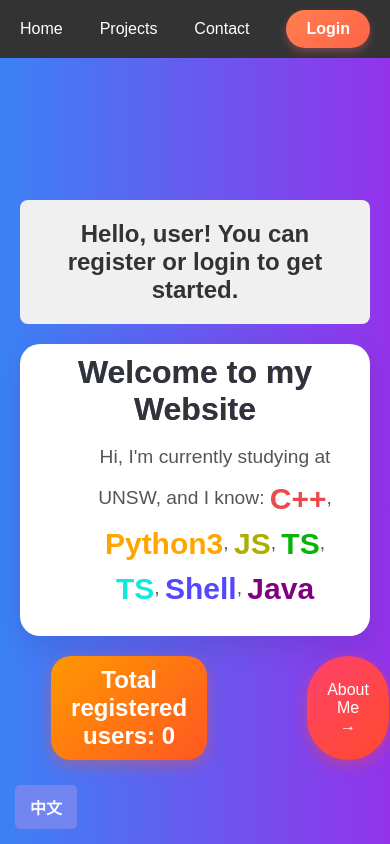
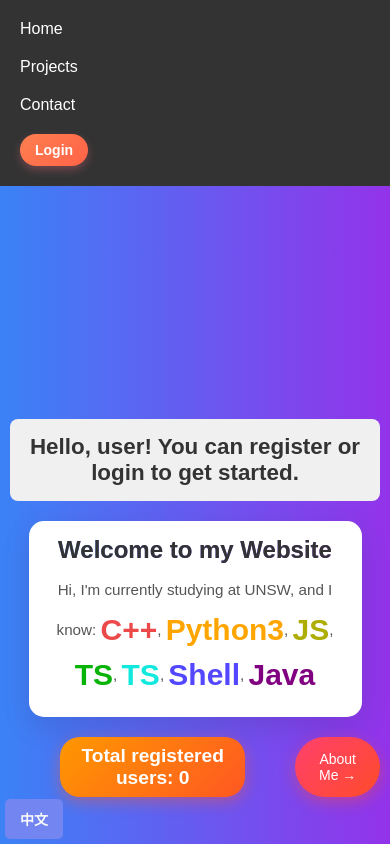
Before and after one commit to Liren4396/projectWebsite, a React (Create React App) app in the folder frontend/: page / in a window 390 px wide. Shown: the top 844 px of the page. Built offline with nearby package versions, Linux system fonts and the light colour scheme; no server answers.

Commit message:
修复适配问题

```diff
--- a/frontend/src/App.css
+++ b/frontend/src/App.css
@@ -22,8 +22,7 @@ body.zh {
   font-family: 'Microsoft YaHei', '微软雅黑', sans-serif;
 }
 
-
-.logout-button {
+.logout-button, .back-button, .login-button {
   background: linear-gradient(135deg, #ff7f50, #ff6347);
   color: white;
   font-size: 16px;
@@ -36,44 +35,7 @@ body.zh {
   box-shadow: 0 4px 8px rgba(255, 117, 140, 0.3);
 }
 
-.back-button {
-  background: linear-gradient(135deg, #ff7f50, #ff6347);
-  color: white;
-  font-size: 16px;
-  font-weight: bold;
-  padding: 10px 20px;
-  border: none;
-  border-radius: 25px;
-  cursor: pointer;
-  transition: all 0.3s ease-in-out;
-  box-shadow: 0 4px 8px rgba(255, 117, 140, 0.3);
-}
-
-.login-button {
-  background: linear-gradient(135deg, #ff7f50, #ff6347);
-  color: white;
-  font-size: 16px;
-  font-weight: bold;
-  padding: 10px 20px;
-  border: none;
-  border-radius: 25px;
-  cursor: pointer;
-  transition: all 0.3s ease-in-out;
-  box-shadow: 0 4px 8px rgba(255, 117, 140, 0.3);
-}
-
-.logout-button:hover {
-  background: linear-gradient(135deg, #ff6347, #ff7f50);
-  transform: scale(1.05);
-  box-shadow: 0 6px 12px rgba(255, 117, 140, 0.5);
-}
-.back-button:hover {
-  background: linear-gradient(135deg, #ff6347, #ff7f50);
-  transform: scale(1.05);
-  box-shadow: 0 6px 12px rgba(255, 117, 140, 0.5);
-}
-
-.login-button:hover {
+.logout-button:hover, .back-button:hover, .login-button:hover {
   background: linear-gradient(135deg, #ff6347, #ff7f50);
   transform: scale(1.05);
   box-shadow: 0 6px 12px rgba(255, 117, 140, 0.5);
@@ -88,3 +50,28 @@ nav a:hover {
   color: #f4a261;
   text-decoration: underline;
 }
+
+/* 移动端适配 */
+@media (max-width: 768px) {
+  nav {
+    flex-direction: column;
+    align-items: flex-start;
+    padding: 10px;
+  }
+
+  .nav-links {
+    flex-direction: column;
+    gap: 10px;
+    width: 100%;
+  }
+
+  .logout-button, .back-button, .login-button {
+    font-size: 14px;
+    padding: 8px 15px;
+  }
+
+  nav a {
+    display: block;
+    padding: 10px;
+  }
+}
--- a/frontend/src/components/AboutMe.css
+++ b/frontend/src/components/AboutMe.css
@@ -6,30 +6,48 @@
   color: #333333;
   border-radius: 10px;
   box-shadow: 0px 4px 10px rgba(0, 0, 0, 0.1);
-  display: flex; /* 使用 flexbox 布局 */
+  display: flex;
   flex-direction: column;
 }
 
+.title-container {
+  display: flex;
+  justify-content: center;
+  align-items: center;
+  width: 100%;
+  margin-bottom: 20px;
+}
+
 .title {
-  text-align: center; /* 确保标题文本居中 */
+  text-align: center;
   font-size: 26px;
+  font-weight: bold;
+  color: #222222;
   margin-left: 250px;
-  font-weight: bold;
-  color: #222222;  /* 深一点的灰色 */
   margin-bottom: 20px;
+}
+
+.avatar {
+  width: 150px;
+  height: 150px;
+  object-fit: cover;
+  border-radius: 50%;
+  border: 5px solid #3498db;
+  box-shadow: 0px 4px 10px rgba(0, 0, 0, 0.1);
+  margin-left: 200px;
 }
 
 .section {
   margin-bottom: 20px;
   padding: 15px;
-  background: #ffffff;  /* 白色卡片 */
+  background: #ffffff;
   border-radius: 8px;
   box-shadow: 0px 2px 5px rgba(0, 0, 0, 0.1);
 }
 
 .icon {
   font-size: 26px;
-  color: #3498db; /* 亮蓝色，让它更显眼 */
+  color: #3498db;
   margin-right: 10px;
 }
 
@@ -51,19 +69,34 @@ span {
   font-weight: bold;
 }
 
-.avatar {
-  width: 150px;
-  height: 150px;
-  object-fit: cover;
-  border-radius: 50%;
-  border: 5px solid #3498db;
-  box-shadow: 0px 4px 10px rgba(0, 0, 0, 0.1);
-  margin-left: 200px;
+/* 响应式设计：适配移动端 */
+@media (max-width: 768px) {
+  .title-container {
+    flex-direction: column;
+    text-align: center;
+  }
+
+  .title {
+    font-size: 22px;
+    margin-left: 0;
+  }
+
+  .avatar {
+    width: 120px;
+    height: 120px;
+    margin-left: 0;
+    margin-top: 10px;
+  }
+
+  .section {
+    padding: 10px;
+  }
+
+  p {
+    font-size: 16px;
+  }
+
+  h3 {
+    font-size: 20px;
+  }
 }
-.title-container {
-  display: flex;
-  justify-content: center;
-  align-items: center;
-  width: 100%;
-  margin-bottom: 20px;
-}
--- a/frontend/src/components/Contact.css
+++ b/frontend/src/components/Contact.css
@@ -1,41 +1,42 @@
-/* 设置背景和居中容器 */
+/* 背景渐变 + 自适应高度 */
 .contact-container {
   display: flex;
   justify-content: center;
   align-items: center;
-  height: 100vh;
+  min-height: 100vh; /* 适配小屏幕，避免溢出 */
+  padding: 20px; /* 适配移动端 */
   background: linear-gradient(135deg, #6e7dff, #80d0c7);
   font-family: 'Arial', sans-serif;
-  margin: 0; /* 去掉默认外边距 */
-}
-
-/* 内容框美化，增加间距调整 */
-.content-box {
-  background: #ffffff;
-  padding: 20px 30px; /* 减少上下间距，增加左右间距 */
-  border-radius: 20px;
-  box-shadow: 0 10px 30px rgba(0, 0, 0, 0.1);
-  text-align: center;
-  max-width: 600px;
-  width: 100%;
   box-sizing: border-box;
 }
 
-/* 调整标题位置和字体 */
-.content-box h1 {
-  font-size: 2rem;
-  color: #333;
-  margin-bottom: 15px; /* 减小标题和内容之间的间距 */
-  font-weight: 600;
-  margin-top: -10px; /* 使用负的 margin-top 将标题向上移动 */
+/* 内容框优化 */
+.content-box {
+  background: #ffffff;
+  padding: 20px 30px;
+  border-radius: 15px;
+  box-shadow: 0 10px 30px rgba(0, 0, 0, 0.1);
+  text-align: center;
+  max-width: 500px;
+  width: 90%; /* 适配小屏幕 */
+  box-sizing: border-box;
 }
 
-/* 文字样式 */
+/* 标题优化 */
+.content-box h1 {
+  font-size: 1.8rem;
+  color: #333;
+  margin-bottom: 15px;
+  font-weight: 600;
+}
+
+/* 文字优化 */
 .content-box p {
-  font-size: 1.2rem;
+  font-size: 1rem;
   color: #555;
   margin-bottom: 10px;
   line-height: 1.5;
+  word-break: break-word; /* 适配小屏幕，防止超出 */
 }
 
 /* 链接样式 */
@@ -43,10 +44,30 @@ a {
   color: #007bff;
   text-decoration: none;
   font-weight: 500;
+  transition: color 0.3s ease-in-out;
 }
 
-/* 链接悬停效果 */
+/* 悬停和触摸反馈 */
 a:hover {
   text-decoration: underline;
   color: #0056b3;
 }
+a:active {
+  color: #003d80;
+}
+
+/* 响应式适配 */
+@media screen and (max-width: 600px) {
+  .content-box {
+    padding: 15px 20px; /* 调整内边距 */
+    max-width: 90%;
+  }
+
+  .content-box h1 {
+    font-size: 1.5rem; /* 减小标题字体 */
+  }
+
+  .content-box p {
+    font-size: 0.95rem; /* 调整字体大小 */
+  }
+}
--- a/frontend/src/components/CppBoostSearch.js
+++ b/frontend/src/components/CppBoostSearch.js
@@ -1,6 +1,6 @@
 import React from "react";
 import { useLanguage } from './LanguageContext'; // 引入语言上下文
-import "./CppBoostSearch.css"; // 引入样式文件
+import "./ProjectSpecification.css"; // 引入样式文件
 
 function CppBoostSearch() {
   const { language } = useLanguage(); // 获取当前语言
--- a/frontend/src/components/Form.css
+++ b/frontend/src/components/Form.css
@@ -1,5 +1,11 @@
-/* Form.css */
+/* 全局样式，适配背景 */
+body {
+  background: linear-gradient(to right, rgba(93, 195, 34, 0.9), rgba(75, 240, 226, 0.9));
+  margin: 0;
+  font-family: Arial, sans-serif;
+}
 
+/* 表单容器 */
 .form-container {
   max-width: 400px;
   margin: 50px auto;
@@ -7,16 +13,17 @@
   background-color: #f9f9f9;
   border-radius: 8px;
   box-shadow: 0 4px 6px rgba(0, 0, 0, 0.1);
-
-  }
-  body {
-    background: linear-gradient(to right, rgba(93, 195, 34, 0.9), rgba(75, 240, 226, 0.9));
+  transition: all 0.3s ease-in-out;
 }
 
+/* 标题 */
 h2 {
   text-align: center;
   color: #333;
+  font-size: 1.8rem;
 }
+
+/* 表单 */
 .form {
   display: flex;
   flex-direction: column;
@@ -24,28 +31,33 @@
   margin-bottom: 20px;
 }
 
+/* 表单组 */
 .form-group {
   display: flex;
   flex-direction: column;
 }
 
+/* 标签 */
 .form-group label {
   font-size: 14px;
   margin-bottom: 5px;
 }
 
+/* 输入框 */
 .form-input {
   padding: 10px;
   font-size: 16px;
   border: 1px solid #ccc;
   border-radius: 4px;
   outline: none;
+  transition: border-color 0.3s ease-in-out;
 }
 
 .form-input:focus {
   border-color: #007bff;
 }
 
+/* 提交按钮 */
 .form-button {
   padding: 12px;
   font-size: 16px;
@@ -54,29 +66,101 @@
   border: none;
   border-radius: 4px;
   cursor: pointer;
-    transition: background-color 0.3s ease;
+  transition: background-color 0.3s ease, transform 0.2s;
 }
-  /* Form.css 或 App.css */
+
+.form-button:hover {
+  background-color: #0056b3;
+  transform: scale(1.05);
+}
+
+/* 注册链接 */
 .register-link {
   color: #007BFF;
   cursor: pointer;
   text-decoration: underline;
-    top: 0px;
-    font-size: 20px;
+  font-size: 1rem;
+  text-align: center;
+  display: block;
+  margin-top: 10px;
 }
 
 .register-link:hover {
   color: #0056b3;
 }
 
-  .form-button:hover {
-    background-color: #0056b3;
-  }
-  p {
-    margin-left: 40px;
-  }
+/* 错误信息 */
 .error {
   color: red;
   font-size: 14px;
   text-align: center;
 }
+
+/* 文本段落 */
+p {
+  text-align: center;
+  font-size: 0.9rem;
+  margin-top: 10px;
+}
+
+/* --- 响应式适配 --- */
+
+/* 中等屏幕（平板） */
+@media (max-width: 768px) {
+  .form-container {
+      max-width: 90%;
+      padding: 18px;
+  }
+
+  h2 {
+      font-size: 1.6rem;
+  }
+
+  .form-input {
+      font-size: 15px;
+      padding: 9px;
+  }
+
+  .form-button {
+      font-size: 15px;
+      padding: 11px;
+  }
+
+  .register-link {
+      font-size: 0.95rem;
+  }
+
+  p {
+      font-size: 0.85rem;
+  }
+}
+
+/* 小屏幕（手机） */
+@media (max-width: 480px) {
+  .form-container {
+      max-width: 95%;
+      padding: 15px;
+  }
+
+  h2 {
+      font-size: 1.4rem;
+  }
+
+  .form-input {
+      font-size: 14px;
+      padding: 8px;
+  }
+
+  .form-button {
+      font-size: 14px;
+      padding: 10px;
+  }
+
+  .register-link {
+      font-size: 0.9rem;
+  }
+
+  p {
+      font-size: 0.8rem;
+  }
+}
--- a/frontend/src/components/HighPerformanceServer.js
+++ b/frontend/src/components/HighPerformanceServer.js
@@ -1,6 +1,6 @@
 import React from "react";
 import { useLanguage } from './LanguageContext';
-import "./HighPerformanceServer.css"; // 引入样式文件
+import "./ProjectSpecification.css"; // 引入样式文件
 
 function HighPerformanceServer() {
   const { language, toggleLanguage } = useLanguage();
--- a/frontend/src/components/Home.css
+++ b/frontend/src/components/Home.css
@@ -18,7 +18,6 @@
   max-width: 380px;
 }
 
-
 .content-box {
   background: white;
   padding: 20px;
@@ -26,7 +25,6 @@
   box-shadow: 0 5px 15px rgba(0, 0, 0, 0.2);
   text-align: center;
   max-width: 500px;
-
 }
 
 h1 {
@@ -53,20 +51,24 @@ p {
   color: rgb(173, 173, 4);
   font-weight: bold;
 }
+
 .js {
   color: rgb(6, 179, 6);
   font-weight: bold;
 }
+
 .ts {
   color: rgb(17, 233, 222);
   font-weight: bold;
 }
+
 .shell {
-  color:rgb(83, 71, 255);
-  font-weight:  bold;
+  color: rgb(83, 71, 255);
+  font-weight: bold;
 }
+
 .java {
-  color:purple;
+  color: purple;
   font-weight: bold;
 }
 
@@ -124,7 +126,6 @@ p {
   z-index: 1000;
 }
 
-
 .language-toggle-button:hover {
   background-color: #3b82f6;
 }
@@ -143,6 +144,7 @@ p {
   display: inline-block;
   animation: fadeIn 1s ease-in-out;
 }
+
 .user-count-container {
   display: flex;
 }
@@ -157,3 +159,78 @@ p {
     transform: scale(1);
   }
 }
+
+@media (max-width: 768px) {
+  .home-container {
+    flex-direction: column;
+    padding: 15px;
+  }
+
+  .greeting-container,
+  .content-box {
+    width: 90%;
+    max-width: 100%;
+  }
+
+  .learn-more {
+    width: 100%;
+    font-size: 0.9rem;
+  }
+
+  .floating-about-button {
+    margin-left: 50px;
+  }
+
+  .language-toggle-button {
+    bottom: 10px;
+    left: 10px;
+    font-size: 14px;
+  }
+
+  .user-count {
+    font-size: 1.2rem;
+    padding: 8px 15px;
+  }
+}
+
+@media (max-width: 480px) {
+  .home-container {
+    padding: 10px;
+  }
+
+  .greeting-container,
+  .content-box {
+    width: 100%;
+    max-width: 100%;
+    padding: 15px;
+  }
+
+  h1 {
+    font-size: 1.8rem;
+  }
+
+  p {
+    font-size: 1rem;
+  }
+
+  .learn-more {
+    font-size: 0.85rem;
+    padding: 8px 15px;
+  }
+
+  .floating-about-button {
+    font-size: 14px;
+    padding: 12px 15px;
+  }
+
+  .language-toggle-button {
+    font-size: 14px;
+    bottom: 5px;
+    left: 5px;
+  }
+
+  .user-count {
+    font-size: 1.2rem;
+    padding: 8px 15px;
+  }
+}
--- a/frontend/src/components/Projects.css
+++ b/frontend/src/components/Projects.css
@@ -49,7 +49,11 @@ li:hover {
   transform: translateY(-3px);
 }
 
-@media (max-width: 600px) {
+@media (max-width: 900px) {
+  .projects-container {
+    padding: 20px;
+  }
+
   .content-box {
     width: 90%;
     padding: 20px;
@@ -60,6 +64,26 @@ li:hover {
   }
 
   li {
+    font-size: 1.1rem;
+  }
+}
+
+@media (max-width: 600px) {
+  .projects-container {
+    height: auto;
+    padding: 20px;
+  }
+
+  .content-box {
+    width: 100%;
+    padding: 15px;
+  }
+
+  h1 {
+    font-size: 1.6rem;
+  }
+
+  li {
     font-size: 1rem;
   }
 }
--- a/frontend/src/components/STP.js
+++ b/frontend/src/components/STP.js
@@ -1,6 +1,6 @@
 import React from "react";
 import { useLanguage } from './LanguageContext';
-import "./STP.css";
+import "./ProjectSpecification.css";
 
 function STPSimulation() {
   const { language } = useLanguage();
--- a/frontend/src/components/ShellGitConstruction.js
+++ b/frontend/src/components/ShellGitConstruction.js
@@ -1,6 +1,6 @@
 import React from "react";
 import { useLanguage } from "./LanguageContext"; // 引入语言上下文
-import "./ShellGitConstruction.css"; // 引入样式文件
+import "./ProjectSpecification.css"; // 引入样式文件
 
 function ShellGitConstruction() {
   const { language } = useLanguage(); // 获取当前语言
--- a/frontend/src/components/SuperTicTacToe.js
+++ b/frontend/src/components/SuperTicTacToe.js
@@ -1,7 +1,7 @@
 // SuperTicTacToe.js
 import React from "react";
 import { useLanguage } from "./LanguageContext"; // 引入语言上下文
-import "./SuperTicTacToe.css"; // 引入样式文件
+import "./ProjectSpecification.css";
 
 function SuperTicTacToe() {
   const { language } = useLanguage(); // 获取当前语言
```
Also changed, not shown: frontend/src/components/ProjectSpecification.css (added, +103 -0 lines). Lines whose indentation alone changed are shown as unchanged.
